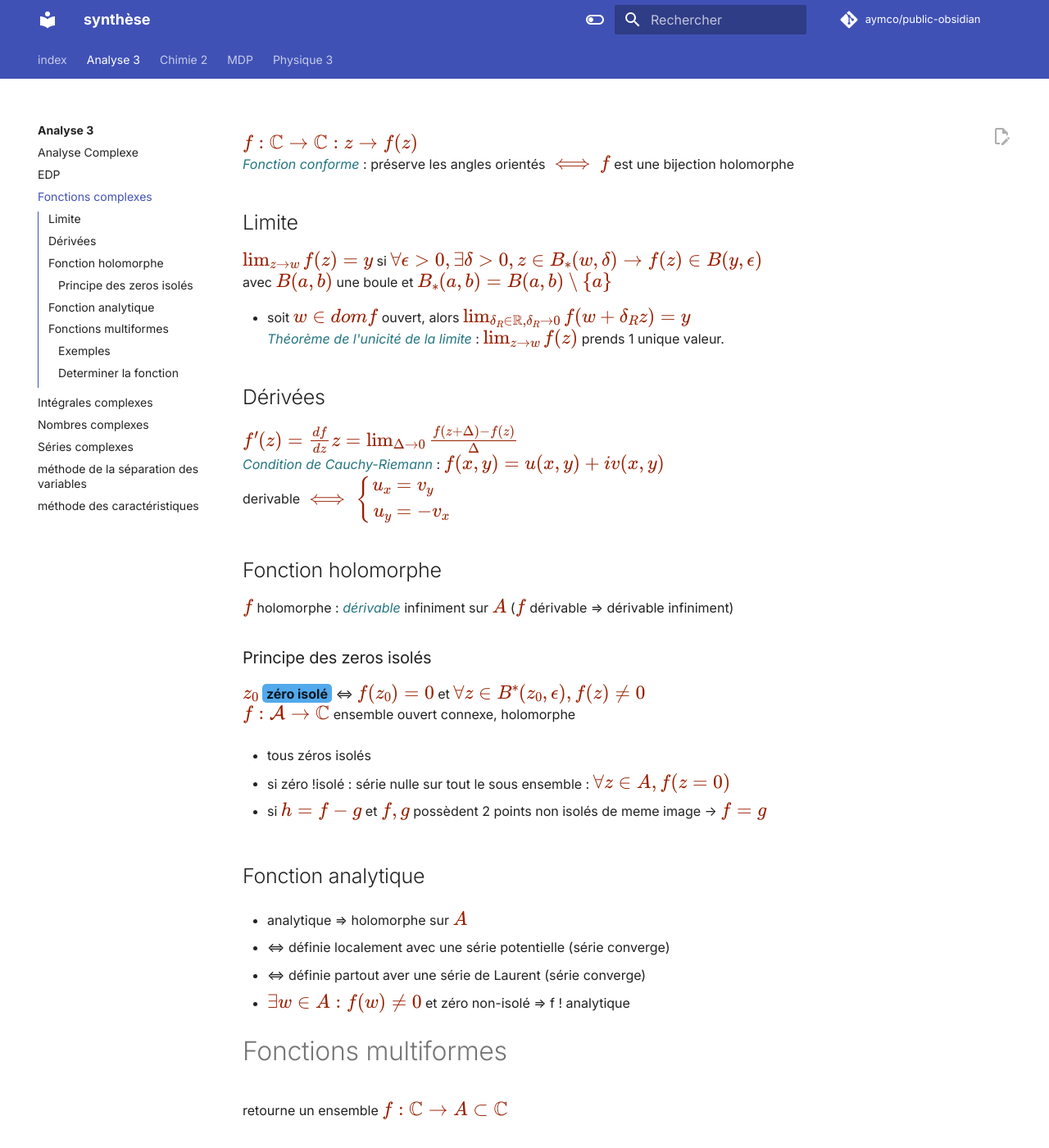
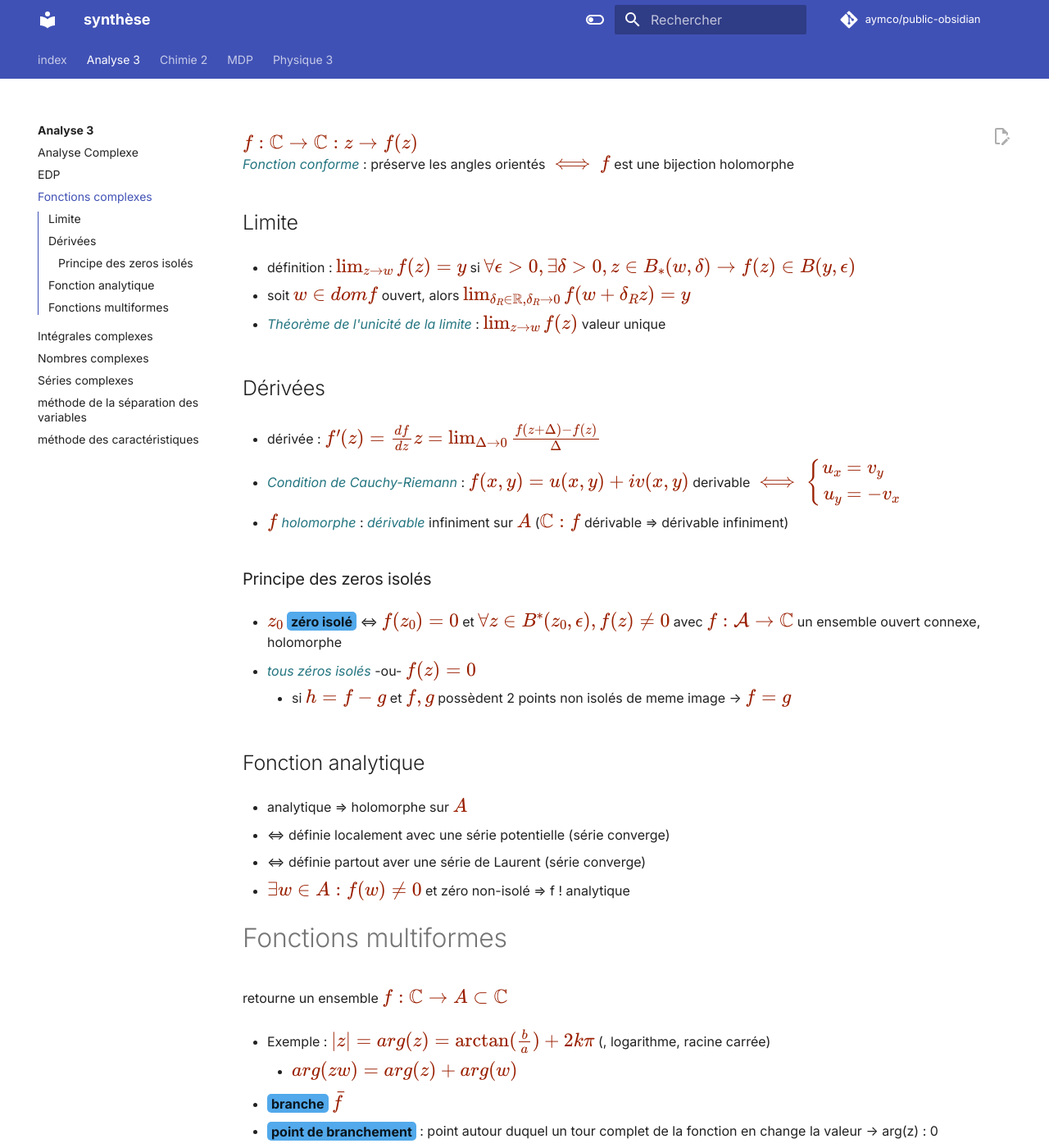
Before and after one commit to Aymco/public-obsidian, an MkDocs documentation site: the page built from docs/Analyse 3/Fonctions complexes.md, in a window 1280 px wide and 1400 px high. Shown: the whole window at 82% size. Built offline with MkDocs 1.6.1 and Material for MkDocs 9.7.7, drawn with Linux system fonts in a browser that asks for light colours; comment, search, counter and statistics services are not loaded; some of the changed text lies outside the part shown.

Commit message:
PUSH NOTE : Fonctions complexes.md

```diff
--- a/docs/Analyse 3/Fonctions complexes.md
+++ b/docs/Analyse 3/Fonctions complexes.md
@@ -11,27 +11,25 @@ title: Fonctions complexes
 $f:\mathbb{C}\to \mathbb{C}:z \to f(z)$
 *Fonction conforme* : préserve les angles orientés $\iff$ $f$ est une bijection holomorphe
 ## Limite
-$\lim_{ z \to w }f(z)=y$ si $\forall\epsilon>0,\exists\delta>0,z\in B_{*}(w,\delta)\to f(z)\in B(y,\epsilon)$
-avec $B(a,b)$ une boule et $B_{*}(a,b)=B(a,b)\setminus \{ a \}$
+
+- définition : $\lim_{ z \to w }f(z)=y$ si $\forall\epsilon>0,\exists\delta>0,z\in B_{*}(w,\delta)\to f(z)\in B(y,\epsilon)$
 
 - soit $w\in dom f$ ouvert, alors $\lim_{ \delta_{R}\in \mathbb{R}, \delta_{R} \to 0 } f(w + \delta_{R}z) = y$
-*Théorème de l'unicité de la limite* : $\lim_{ z \to w }f(z)$ prends 1 unique valeur.
+
+- *Théorème de l'unicité de la limite* : $\lim_{ z \to w }f(z)$ valeur unique
 ## Dérivées
-$f'(z)=\frac{ df }{ dz }z=\lim_{ \Delta \to 0 } \frac{{f(z+\Delta)-f(z)}}{\Delta}$
-*Condition de Cauchy-Riemann* : $f(x,y)=u(x,y)+iv(x,y)$
-derivable $\iff \left\{\begin{align} u_{x}&=v_{y}\\u_{y}&=-v_{x} \end{align}\right.$
 
-## Fonction holomorphe
-$f$ holomorphe : *dérivable* infiniment sur $A$ ($f$ dérivable ⇒ dérivable infiniment)
+- dérivée : $f'(z)=\frac{ df }{ dz }z=\lim_{ \Delta \to 0 } \frac{{f(z+\Delta)-f(z)}}{\Delta}$
+
+- *Condition de Cauchy-Riemann* : $f(x,y)=u(x,y)+iv(x,y)$ derivable $\iff \left\{\begin{align} u_{x}&=v_{y}\\u_{y}&=-v_{x} \end{align}\right.$
+
+- $f$ *holomorphe* : *dérivable* infiniment sur $A$ ($\mathbb{C}:f$ dérivable ⇒ dérivable infiniment)
 ### Principe des zeros isolés
-$z_{0}$ **zéro isolé** ⇔ $f(z_{0})=0$ et $\forall z\in B^*(z_{0},\epsilon), f(z)\neq 0$
-$f:\mathcal{A}\to \mathbb{C}$ ensemble ouvert connexe, holomorphe
 
-- tous zéros isolés
+- $z_{0}$ **zéro isolé** ⇔ $f(z_{0})=0$ et $\forall z\in B^*(z_{0},\epsilon), f(z)\neq 0$ avec $f:\mathcal{A}\to \mathbb{C}$ un ensemble ouvert connexe, holomorphe
 
-- si zéro !isolé : série nulle sur tout le sous ensemble : $\forall z\in A,f(z=0)$
-
-- si $h=f-g$ et $f,g$ possèdent 2 points non isolés de meme image → $f=g$
+- *tous zéros isolés*  -ou-  $f(z)=0$
+	- si $h=f-g$ et $f,g$ possèdent 2 points non isolés de meme image → $f=g$
 ## Fonction analytique
 
 - analytique ⇒ holomorphe sur $A$
@@ -43,12 +41,12 @@ $f:\mathcal{A}\to \mathbb{C}$ ensemble ouvert connexe, holomorphe
 - $\exists w\in A :f(w)\neq 0$ et zéro non-isolé ⇒ f ! analytique
 # Fonctions multiformes
 retourne un ensemble $f:\mathbb{C}\to A\subset \mathbb{C}$
-## Exemples
-$|z|=arg(z)=\arctan (\frac{b}{a})+2k\pi$
-(logarithme, racine carrée)
-## Determiner la fonction
-**branche** $\bar{f}$
-**point de branchement** : point autour duquel un tour complet de la fonction en change la valeur → arg(z) : 0
-**coupure** : couper notre région pour isoler → arg(z) : $[0,2\pi[$
 
-- $arg(zw)=arg(z)+arg(w)$
+- Exemple : $|z|=arg(z)=\arctan (\frac{b}{a})+2k\pi$ (, logarithme, racine carrée)
+	- $arg(zw)=arg(z)+arg(w)$
+
+- **branche** $\bar{f}$
+
+- **point de branchement** : point autour duquel un tour complet de la fonction en change la valeur → arg(z) : 0
+
+- **coupure** : couper notre région pour isoler → arg(z) : $[0,2\pi[$
```
